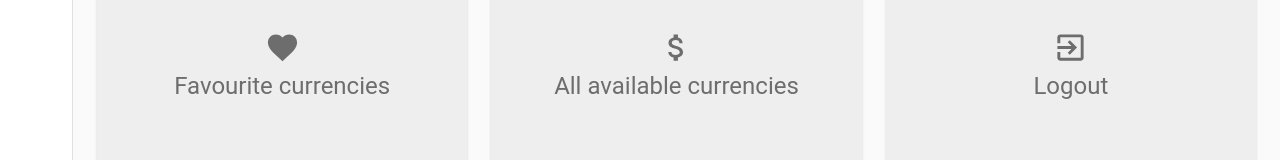
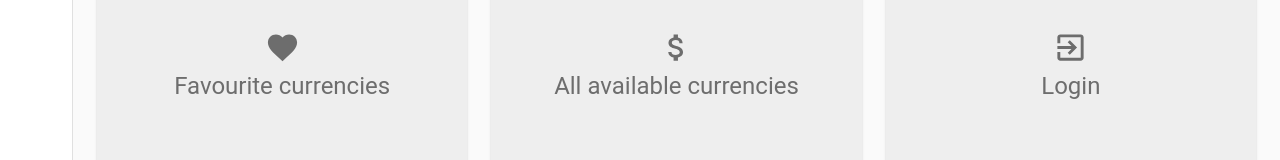
Before and after one commit to AndrejRaven/currenciesapp, a React (Create React App) app: page / in a window 1280 px wide. Shown: the part 323-483 px from the top of the page. Built offline with nearby package versions, Linux system fonts and the light colour scheme.

Commit message:
change text

```diff
--- a/src/components/layout/Navbar/MobileNavbar.js
+++ b/src/components/layout/Navbar/MobileNavbar.js
@@ -38,14 +38,14 @@ const MobileNavbar = () => {
       <BottomNavigationAction
         component={NavLink}
         to={`${process.env.PUBLIC_URL}/favourite`}
-        label="Favorite"
+        label="Favourite"
         value="/favourite"
         icon={<FavoriteIcon />}
       />
       <BottomNavigationAction
         component={NavLink}
         to={`${process.env.PUBLIC_URL}/login`}
-        label="Logout"
+        label="Login"
         value="/login"
         icon={<ExitToAppIcon />}
       />
--- a/src/components/views/Dashboard/Dashboard.js
+++ b/src/components/views/Dashboard/Dashboard.js
@@ -105,7 +105,7 @@ const Dashboard = () => {
               <Paper className={classes.paper}>
                 <ExitToAppIcon fontSize="large" />
                 <Typography variant="h5" align="center">
-                  Logout
+                  Login
                 </Typography>
               </Paper>
             </Link>
@@ -136,7 +136,7 @@ const Dashboard = () => {
               startDelay={2000}
               cursorColor="#3F3D56"
               multiText={[
-                'This is a simple currency app that fetching actual exchange cources of polish zloty from national polish bank api. It was made with react-redux stack powered by material-ui. In the bottom of this page you can see three buttons. Currencies currencies from api. Favourite is your chosen favourite currencies. And Login page for login. There are two version of this react app, mobile and desktop.'
+                'This is a simple currency app that fetching actual exchange cources of polish zloty from national polish bank API. It was made with react-redux stack powered by material-ui. At the bottom of this page you can see three buttons. Currencies - all currencies from API, favourite - your chosen favourite currencies, and Login page for login. There are two version of this react app: mobile and desktop.'
               ]}
               multiTextDelay={1000}
               typeSpeed={50}
```
